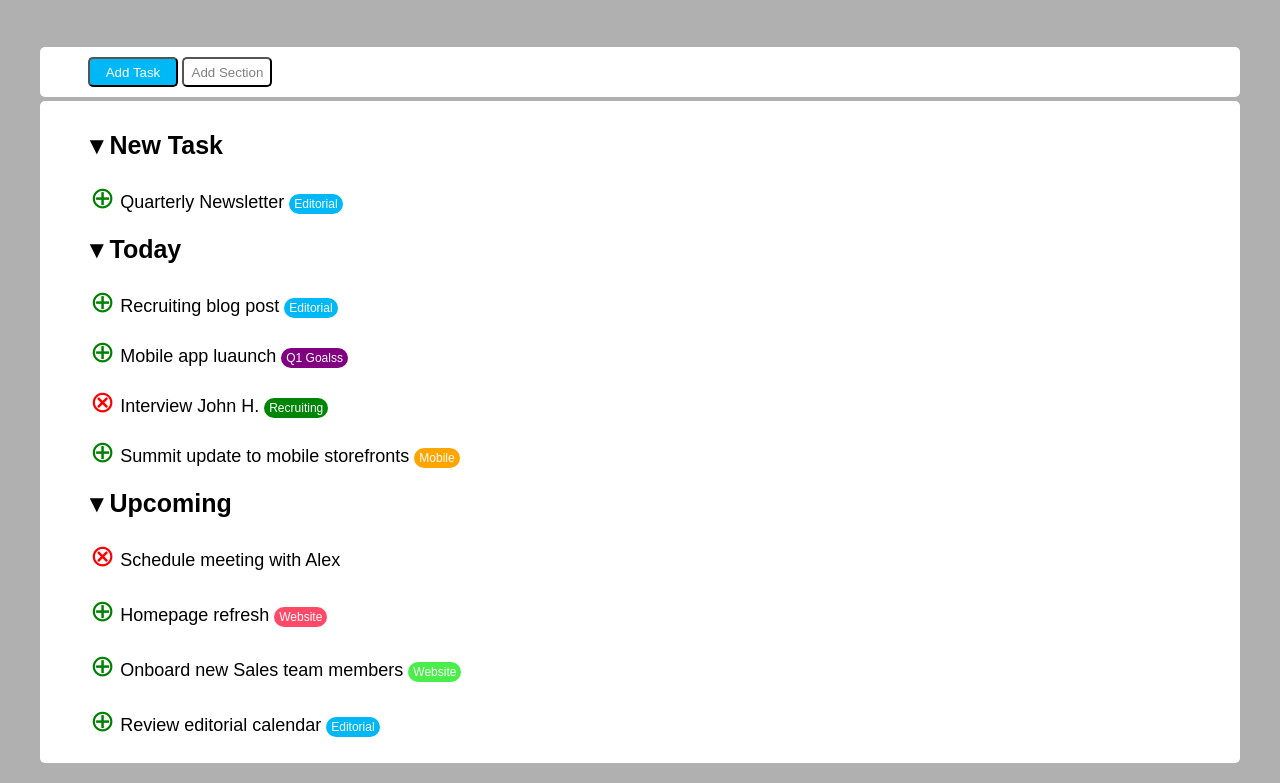
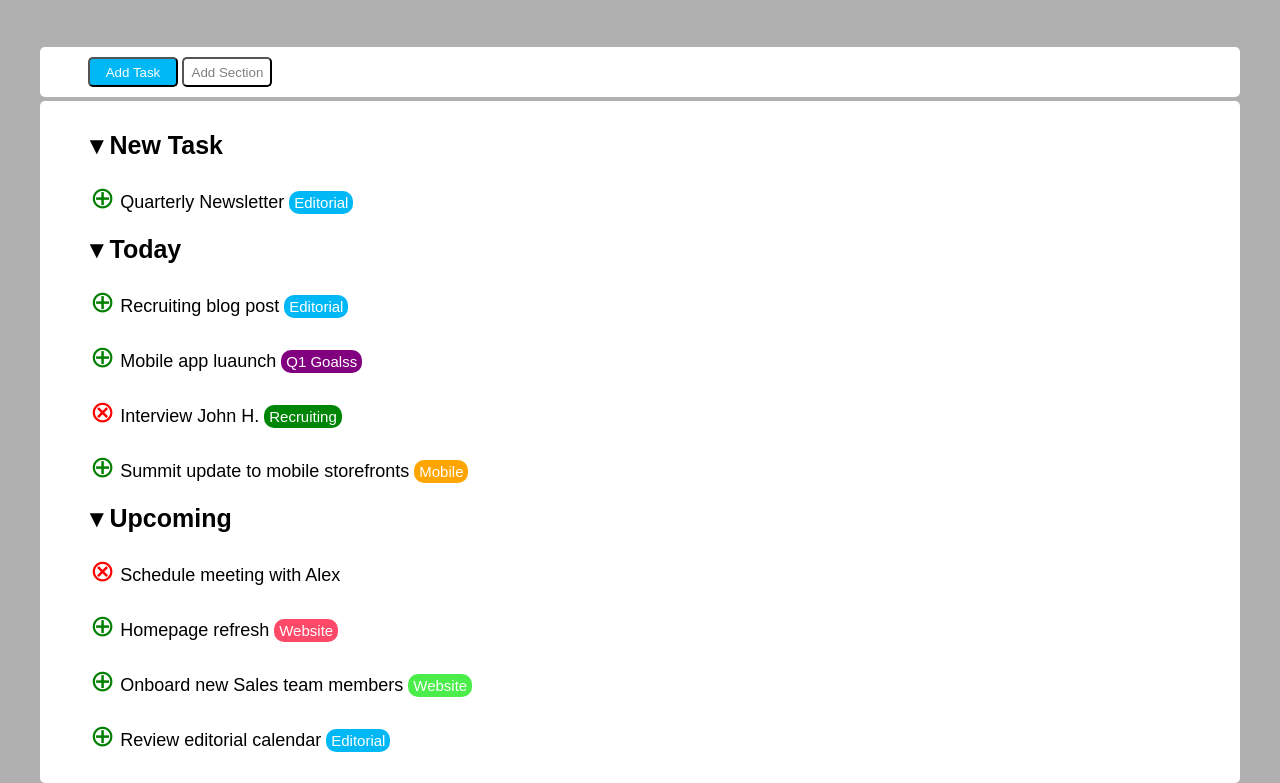
Before and after one commit to giovanni2299/html-css-toboolist, a plain HTML site: page index.html in a window 1280 px wide. Shown: the part 69-852 px from the top of the page. Drawn offline with Linux system fonts and the light colour scheme.

Commit message:
ADD:correction

```diff
--- a/css/style.css
+++ b/css/style.css
@@ -69,7 +69,7 @@ header{
 
 .list-content{
     font-size: 18px;
-    margin-bottom: 15px;
+    margin-bottom: 20px;
 }
 
 .list-circle{
@@ -90,7 +90,7 @@ header{
     border-radius: 10px;
     padding: 3px 5px;
     color: white;
-    font-size: 12px;
+    font-size: 15px;
 }
 
 .light-blue{
```
